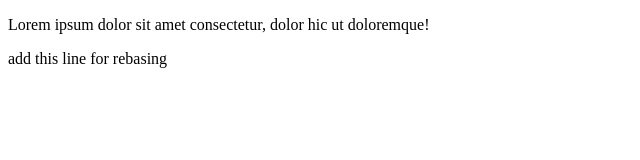
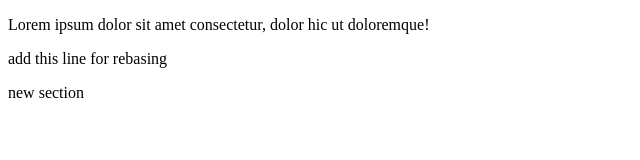
Before and after one commit to myegane49/git-demo, a plain HTML site: page index.html in a window 1280 px wide. Shown: the full height of the page, 0-640 px from the left. Drawn offline with Linux system fonts and the light colour scheme.

Commit message:
add new section

```diff
--- a/index.html
+++ b/index.html
@@ -10,5 +10,6 @@
 <body>
     <p>Lorem ipsum dolor sit amet consectetur, dolor hic ut doloremque!</p>
     <p>add this line for rebasing</p>
+    <div>new section</div>
 </body>
 </html>
```
